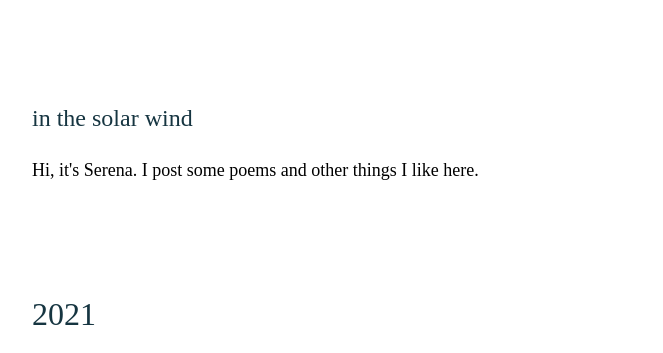
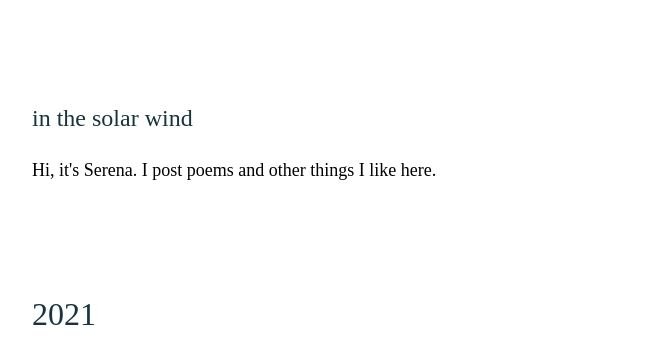
Before and after one commit to bliss-st/ss-website, a Jekyll site: the page built from index.html, in a window 1280 px wide and 900 px high. Shown: the top 353 px of the window, without its empty margins (308-971 px from the left). Built offline with Jekyll 4.4.1, drawn with Linux system fonts in a browser that asks for light colours.

Commit message:
last one

```diff
--- a/_config.yml
+++ b/_config.yml
@@ -1,7 +1,7 @@
 # Site settings
 title: in the solar wind
 description: >
-    Hi, it's Serena. I post some poems and other things I like here.
+    Hi, it's Serena. I post poems and other things I like here.
 author: Serena
 email: ss3789990@gmail.com@gmail.com
 baseurl: "" # the subpath of your site, e.g. /blog
```
